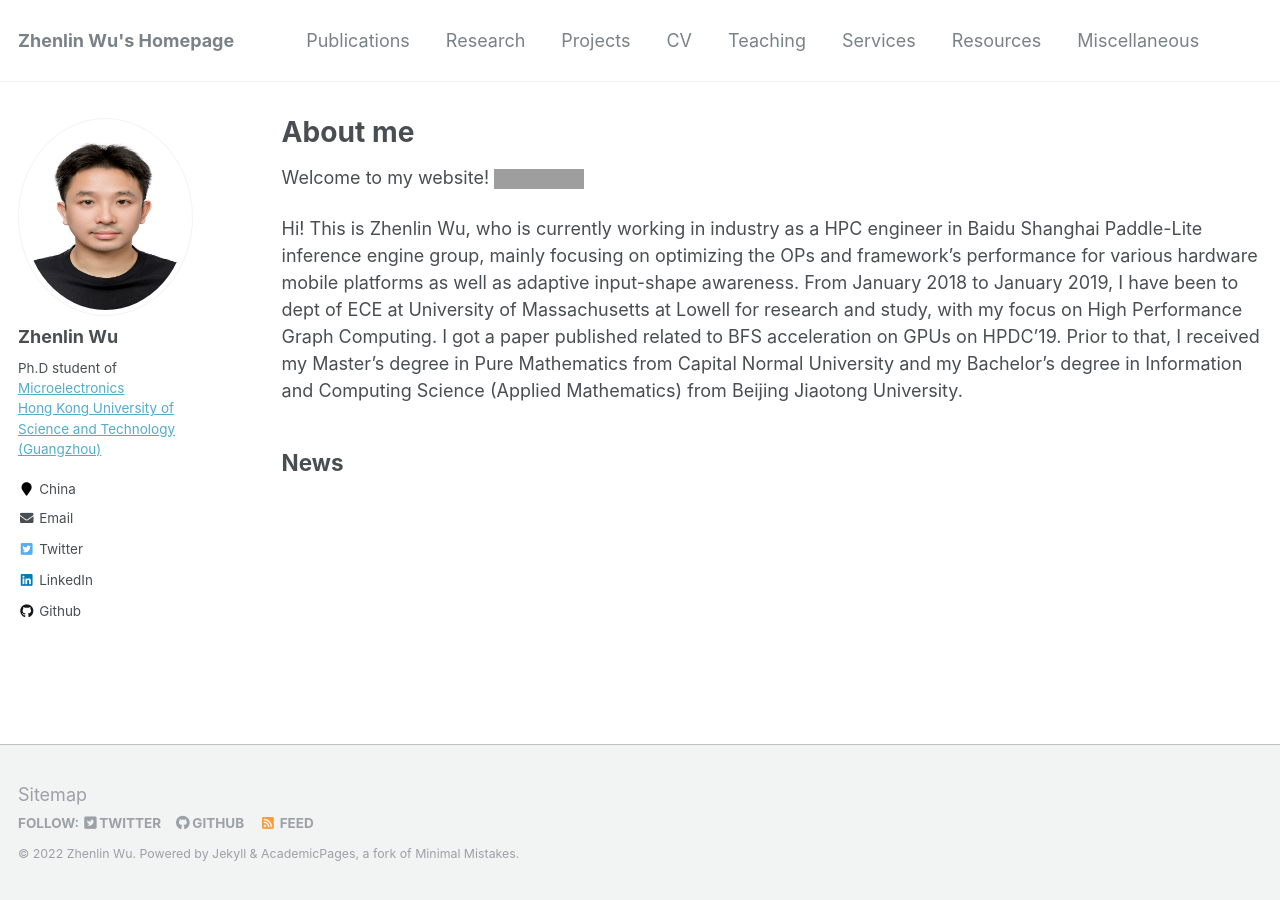
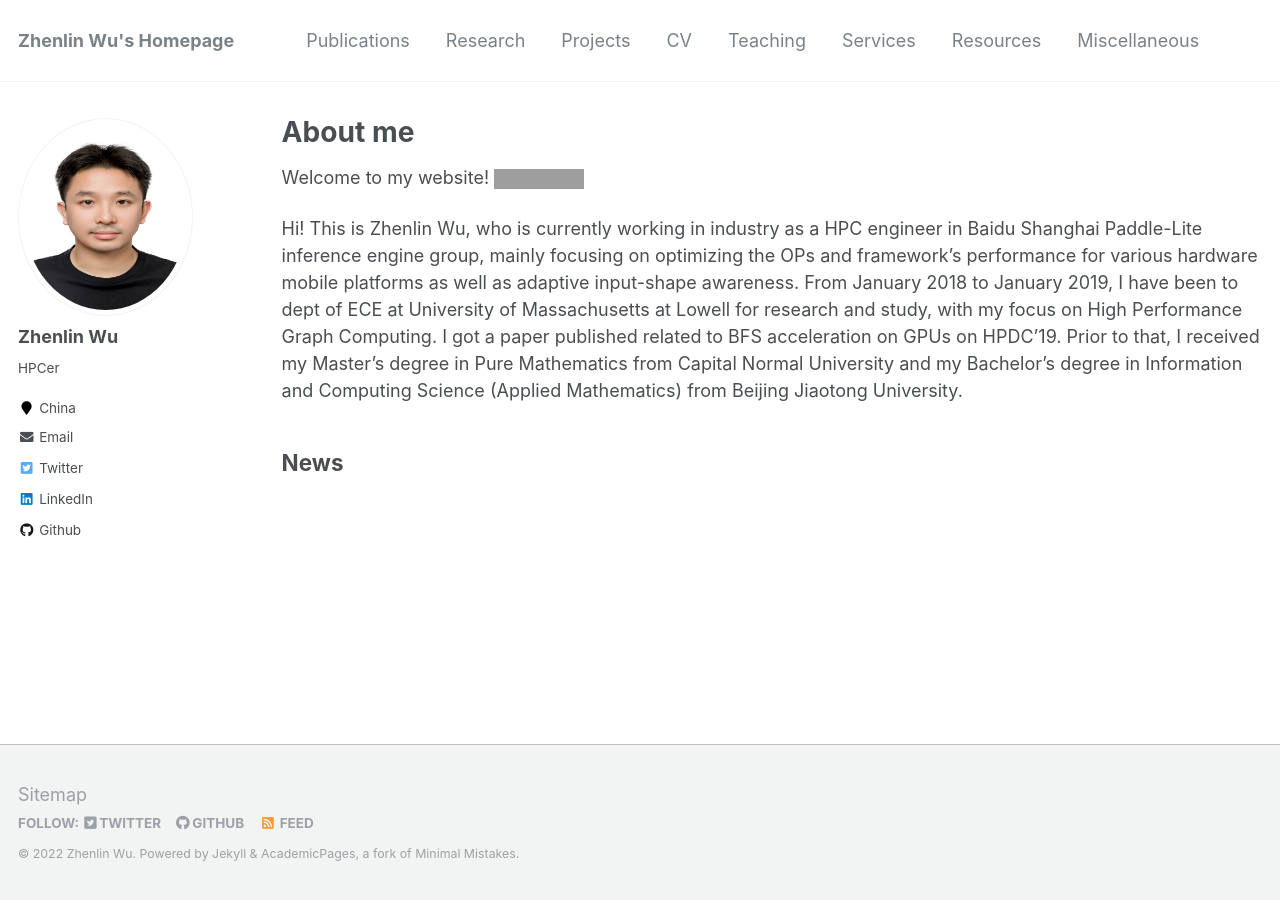
Before and after one commit to zhenlin-work/zhenlin-work.github.io, a Jekyll site: the page built from _pages/about.md, in a window 1280 px wide. Built offline with Jekyll 4.4.1, drawn with Linux system fonts in a browser that asks for light colours; grey boxes are pictures that could not be loaded.

Commit message:
Update _config.yml

```diff
--- a/_config.yml
+++ b/_config.yml
@@ -11,9 +11,9 @@ title                    : "Zhenlin Wu's Homepage"
 title_separator          : "-"
 name                     : &name "Zhenlin Wu"
 description              : &description "Ph.D student of Microelectronics, Hong Kong University of Science and Technology (Guangzhou)"
-url                      : https://zlwu92.github.io # the base hostname & protocol for your site e.g. "https://mmistakes.github.io"
+url                      : https://zhenlin-work.github.io # the base hostname & protocol for your site e.g. "https://mmistakes.github.io"
 baseurl                  : "" # the subpath of your site, e.g. "/blog"
-repository               : "zlwu92/zlwu92.github.io"
+repository               : "zhenlin-work/zhenlin-work.github.io"
 teaser                   :  # filename of teaser fallback teaser image placed in /images/, .e.g. "500x300.png"
 breadcrumbs              : false # true, false (default)
 words_per_minute         : 160
@@ -84,7 +84,8 @@ analytics:
 author:
   name             : "Zhenlin Wu"
   avatar           : "me.jpg"
-  bio              : "Ph.D student of <br> <a href = \"https://hkust-gz.edu.cn/academics/four-hubs/function-hub/microelectronics\">Microelectronics</a> <br> <a href = \"https://hkust-gz.edu.cn\">Hong Kong University of Science and Technology (Guangzhou)</a>"
+#   bio              : "Ph.D student of <br> <a href = \"https://hkust-gz.edu.cn/academics/four-hubs/function-hub/microelectronics\">Microelectronics</a> <br> <a href = \"https://hkust-gz.edu.cn\">Hong Kong University of Science and Technology (Guangzhou)</a>"
+  bio              : "HPCer"
   location         : "China"
   employer         : #"UMass Amhesrt"
   pubmed           :
@@ -98,7 +99,7 @@ author:
   flickr           :
   facebook         :
   foursquare       :
-  github           : "zlwu92"
+  github           : "zhenlin-work"
   google_plus      :
   keybase          :
   instagram        :
```
